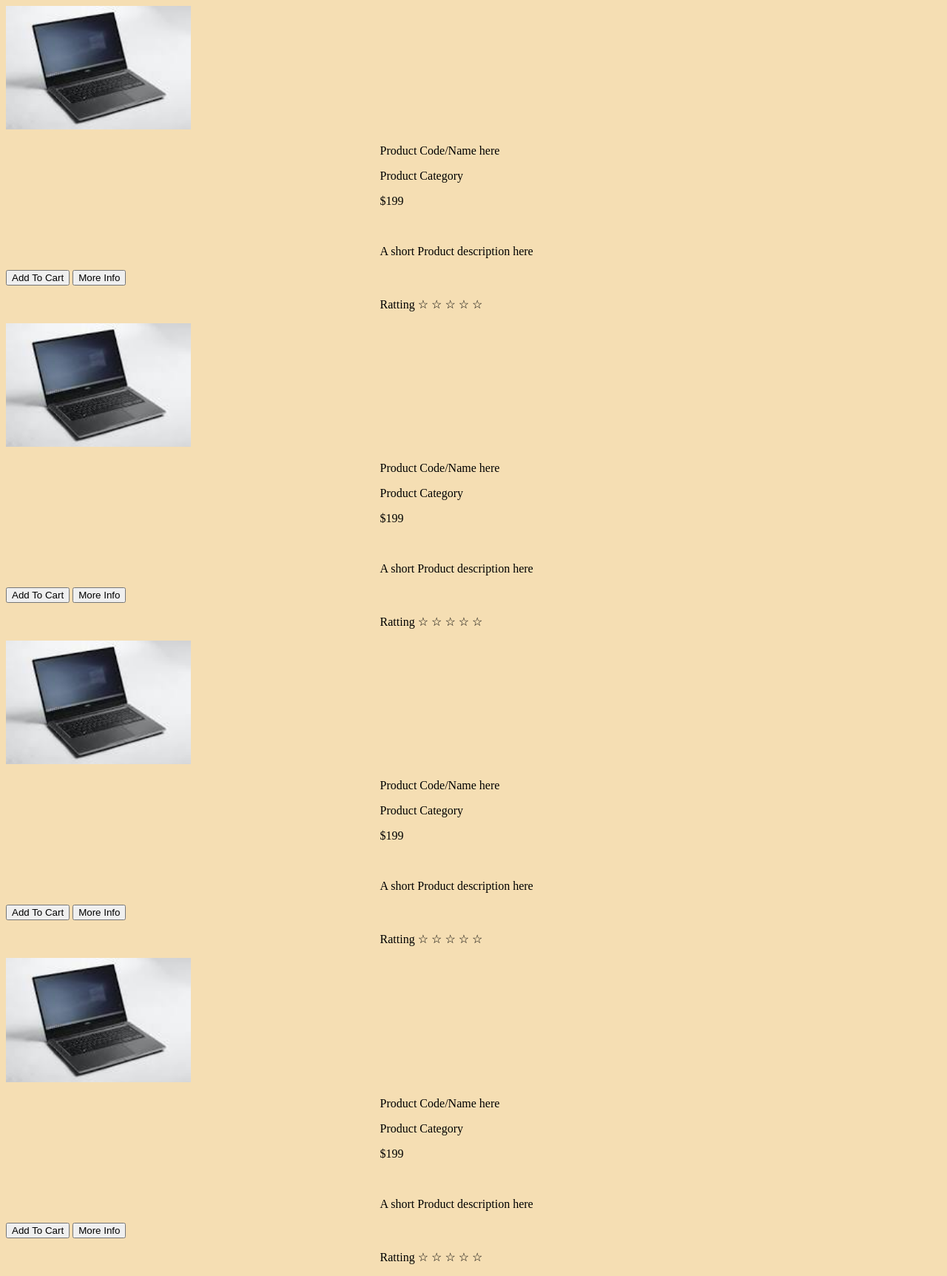
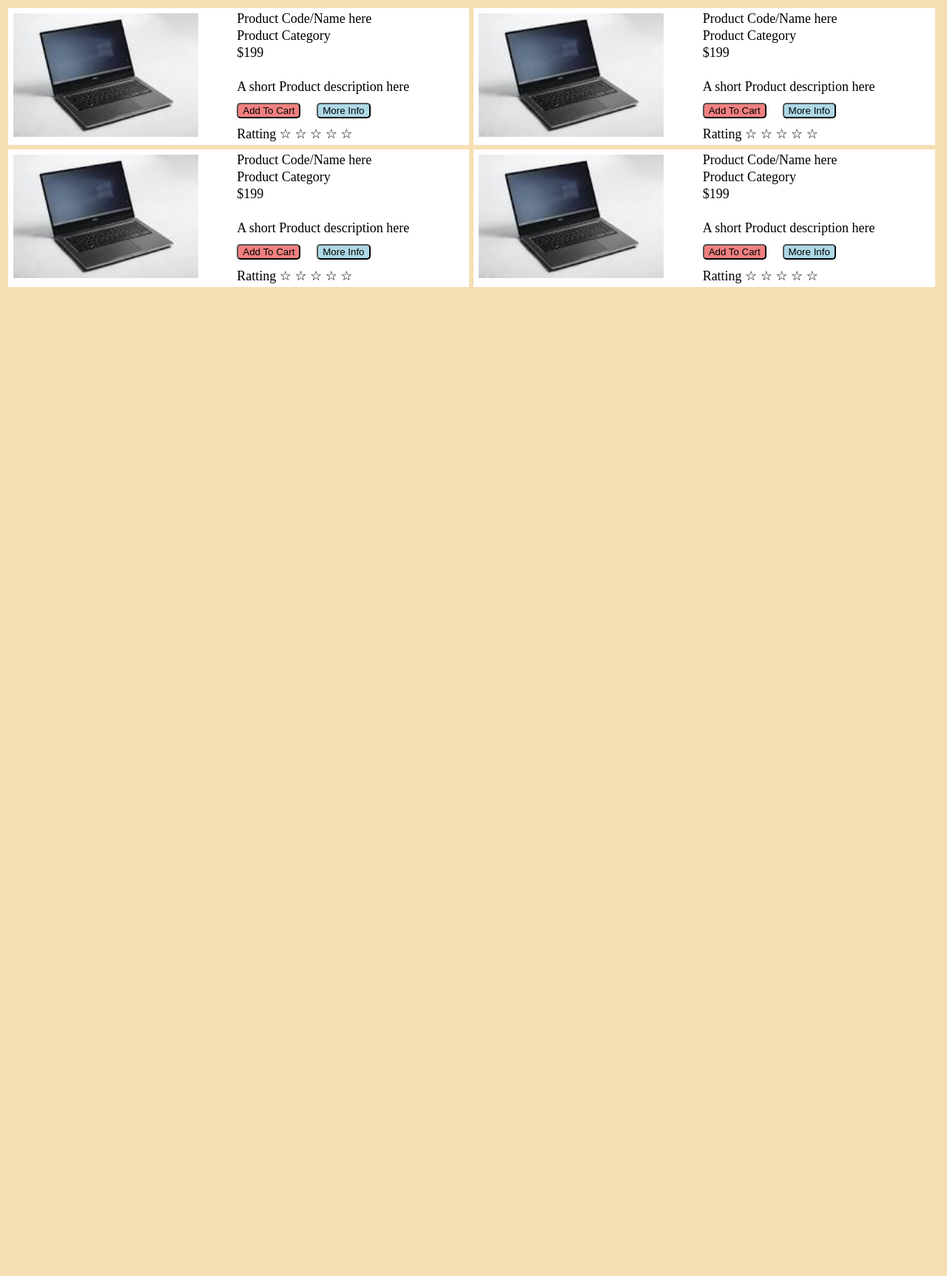
Before and after one commit to Jignapatel01/http-github.com-jignapatel01-phpmwf_1pm, a PHP site: page /itemform.html in a window 1280 px wide. Shown: the whole page at 74% size. After the commit the page ends 388 px from the top, so only its background shows below. Run offline with PHP 8.4, Linux system fonts and the light colour scheme.

Commit message:
Update style.css

```diff
--- a/module 1/Assignment1/question3/style.css
+++ b/module 1/Assignment1/question3/style.css
@@ -2,11 +2,80 @@ body
 {
     background-color: wheat;
 }
-.item
+.item1
+{
+
+ width: 49%;
+ height: auto;
+ float:left;
+ background-color: white;
+ margin: 3px;
+ padding: 2px;
+
+
+}
+.i1{
+    width: 20%;
+    height: auto;
+    float: left;
+}
+img
+{
+    margin: 5px;
+}
+.product
+{
+    width: 70%;
+    height: auto;
+    float:left;
+    margin-left: 10px;
+    font-size: 18px;
+
+}
+p{
+    margin: 2px;
+}
+
+#btn1{
+
+    margin: 2%;
+    margin-left: 40%;
+    border-radius: 5px;
+    background-color:lightcoral;
+}
+#btn2{
+
+    margin: 2%;
+    border-radius: 5px;
+    background-color: lightblue;
+
+}
+.item2
 {
  width: 49%;
- height: 100px;
+ height: auto;
+ float:left;
+ background-color: white;
+ margin: 3px;
+ padding: 2px
 
+
+}
+.item3
+{
+ width: 49%;
+ height: auto;
+ float:left;
+ background-color: white;
+ margin: 3px;
+ padding: 2px
+
+
+}
+.item4
+{
+ width: 49%;
+ height: auto;
  float:left;
  background-color: white;
  margin: 3px;
```
